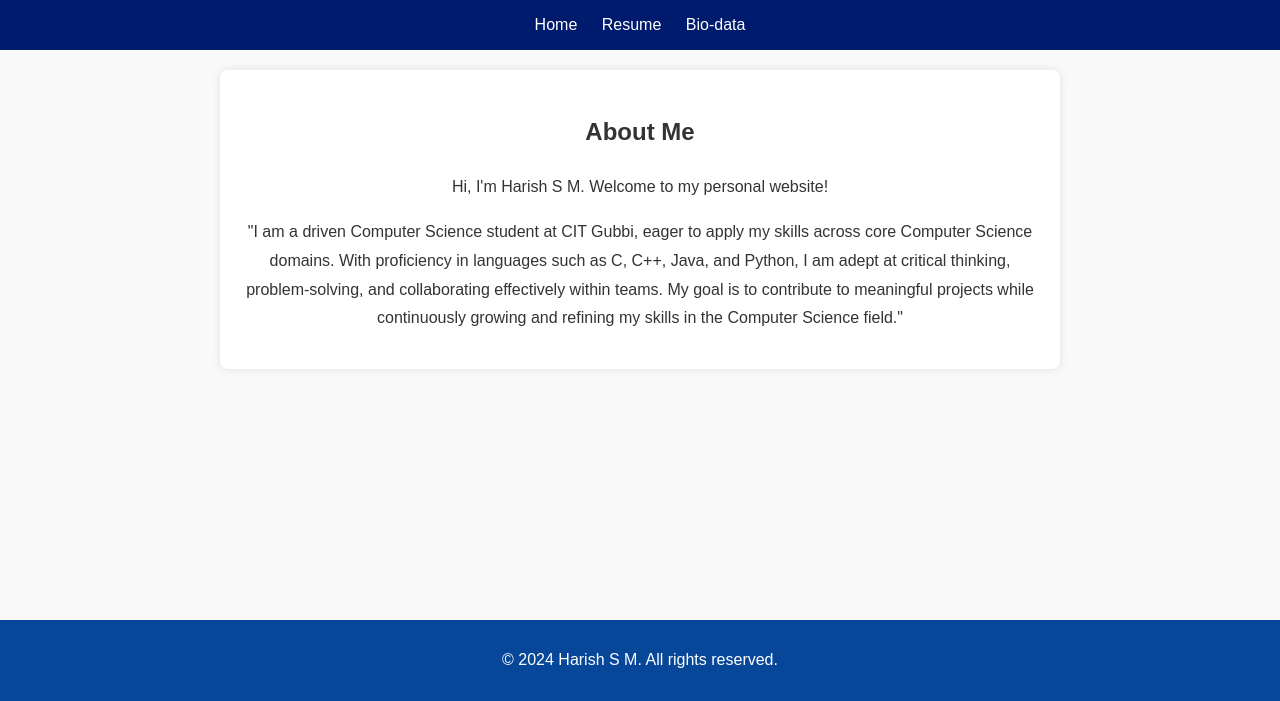
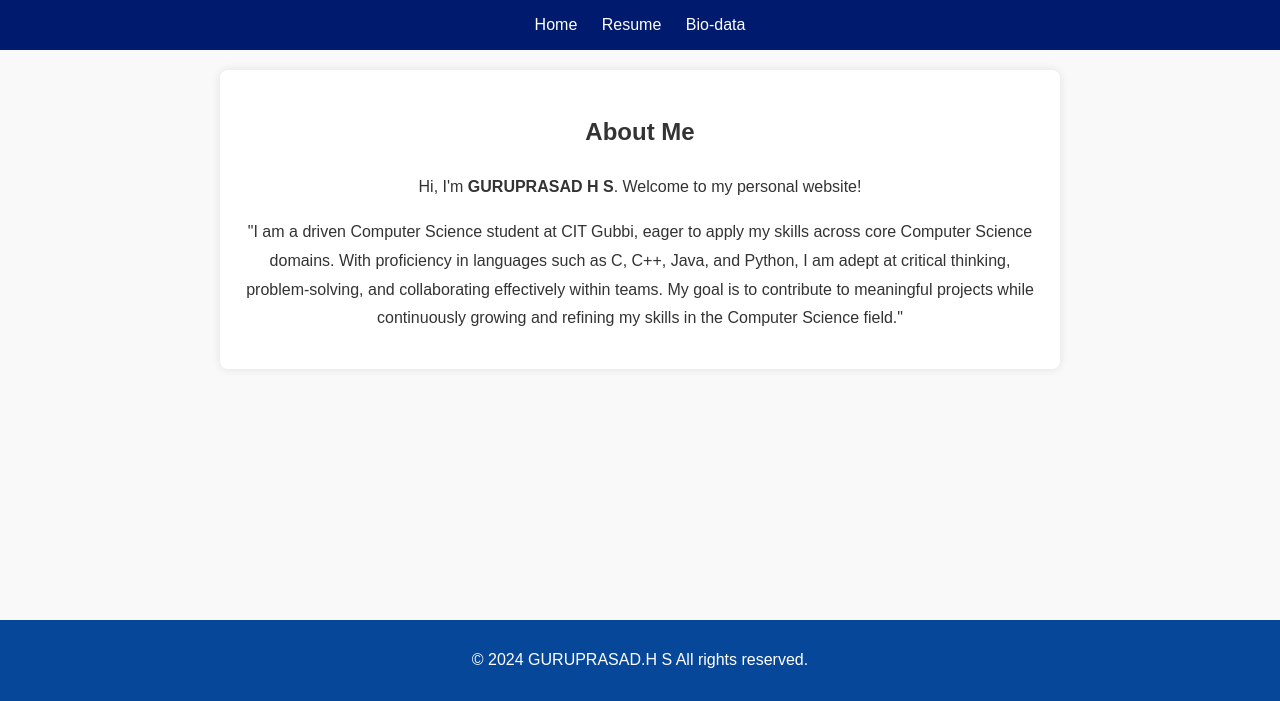
Before and after one commit to Guru123-prasad/resume_website12, a plain HTML site: page index.html in a window 1280 px wide. Shown: the part 99-800 px from the top of the page. Drawn offline with Linux system fonts and the light colour scheme.

Commit message:
Update index.html

```diff
--- a/index.html
+++ b/index.html
@@ -17,11 +17,11 @@
     </header>
     <main class="bio-main">
         <h2>About Me</h2>
-        <p>Hi, I'm Harish S M. Welcome to my personal website!</p>
+        <p>Hi, I'm <strong> GURUPRASAD H S</strong>. Welcome to my personal website!</p>
         <p>"I am a driven Computer Science student at CIT Gubbi, eager to apply my skills across core Computer Science domains. With proficiency in languages such as C, C++, Java, and Python, I am adept at critical thinking, problem-solving, and collaborating effectively within teams. My goal is to contribute to meaningful projects while continuously growing and refining my skills in the Computer Science field."</p>
     </main>
     <footer style="position: fixed;">
-        <p>&copy; 2024 Harish S M. All rights reserved.</p>
+        <p>&copy; 2024 GURUPRASAD.H S All rights reserved.</p>
     </footer>
 </body>
 </html>
```
